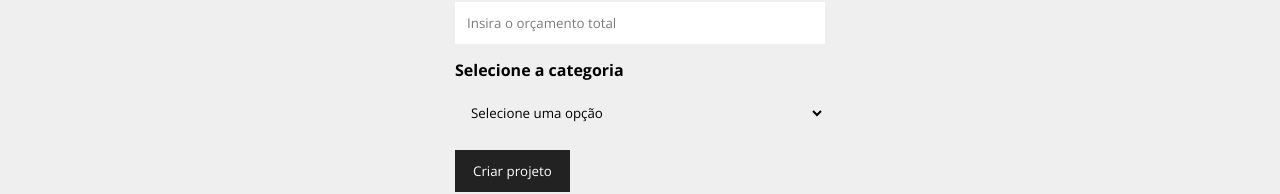
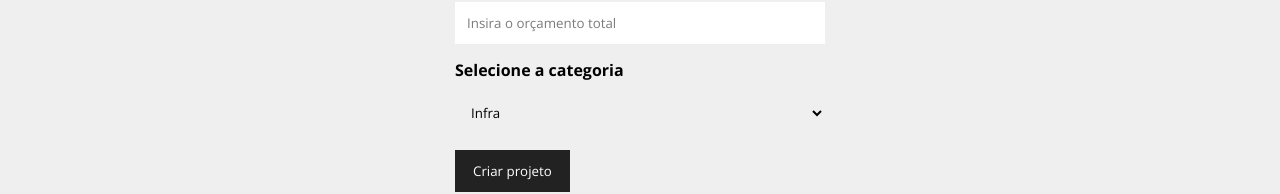
Before and after one commit to GabrielHCustodio/Empresa-gerenciadora-projetos, a React (Create React App) app: page /newproject in a window 1280 px wide. Shown: the part 349-543 px from the top of the page. Built offline with nearby package versions, Linux system fonts and the light colour scheme; data requests are answered from the project's data file.

Commit message:
Inserting the form data into the database via API.

```diff
--- a/db/db.json
+++ b/db/db.json
@@ -1,5 +1,17 @@
 {
-  "projects": [],
+  "projects": [
+    {
+      "name": "Pagina de vendas",
+      "budget": "5000",
+      "category": {
+        "id": "2",
+        "name": "Desenvolvimento"
+      },
+      "cost": 0,
+      "services": [],
+      "id": 1
+    }
+  ],
   "categories": [
     {
       "id": 1,
--- a/package.json
+++ b/package.json
@@ -10,7 +10,7 @@
     "react": "^18.2.0",
     "react-dom": "^18.2.0",
     "react-icons": "^4.7.1",
-    "react-router-dom": "^6.6.2",
+    "react-router-dom": "^6.7.0",
     "react-scripts": "5.0.1",
     "uuid": "^9.0.0",
     "web-vitals": "^2.1.4"
--- a/src/App.jsx
+++ b/src/App.jsx
@@ -1,4 +1,4 @@
-import { BrowserRouter as Router, Routes, Route, Link } from "react-router-dom";
+import { BrowserRouter as Router, Routes, Route } from "react-router-dom";
 
 import Company from "./pages/Company";
 import Contact from "./pages/Contact";
--- a/src/form/Select.jsx
+++ b/src/form/Select.jsx
@@ -4,8 +4,15 @@ const Select = ({ text, name, options, handleOnChange, value }) => {
   return (
     <div className={styles.formControl}>
       <label htmlFor={name}>{text}</label>
-      <select name={name} id={name}>
-        <option selected disabled>Selecione uma opção</option>
+      <select
+        name={name}
+        id={name}
+        onChange={handleOnChange}
+        value={value || ""}
+      >
+        <option disabled>
+          Selecione uma opção
+        </option>
         {options.map((option) => (
           <option value={option.id} key={option.id}>
             {option.name}
--- a/src/pages/NewProject.jsx
+++ b/src/pages/NewProject.jsx
@@ -1,15 +1,38 @@
+import { useNavigate } from "react-router-dom";
+
 import ProjectForm from "../project/ProjectForm";
 
-import styles from "./NewProject.module.css"
+import styles from "./NewProject.module.css";
 
 const NewProject = () => {
+  const history = useNavigate();
+
+  const createPost = (project) => {
+    project.cost = 0;
+    project.services = [];
+
+    fetch("http://localhost:5000/projects", {
+      method: "POST",
+      headers: { "Content-type": "application/json" },
+      body: JSON.stringify(project),
+    })
+      .then((resp) => resp.json())
+      .then((data) => {
+        console.log(data);
+        history("/projects",  { message: 'Projeto criado com suceso'});
+      })
+      .catch((err) => {
+        console.log(err);
+      });
+  };
+
   return (
     <div className={styles.newProjectContainer}>
       <h1>Criar projeto</h1>
       <p>Crie o projeto para depois adicionar os serviços</p>
-            <ProjectForm btnText="Criar projeto"/>
+      <ProjectForm btnText="Criar projeto" handleSubmit={createPost} />
     </div>
   );
-}
+};
 
 export default NewProject;
--- a/src/project/ProjectForm.jsx
+++ b/src/project/ProjectForm.jsx
@@ -6,8 +6,10 @@ import SubmitButton from "../form/SubmitButton";
 
 import styles from "./ProjectForm.module.css";
 
-const ProjectForm = ({ btnText }) => {
+const ProjectForm = ({ btnText, handleSubmit, projectData }) => {
   const [categories, setCategories] = useState([]);
+
+  const [project, setProject] = useState(projectData || {});
 
   useEffect(() => {
     fetch("http://localhost:5000/categories", {
@@ -25,24 +27,49 @@ const ProjectForm = ({ btnText }) => {
       });
   }, []);
 
+  const submit = (e) => {
+    e.preventDefault();
+    handleSubmit(project);
+  };
+
+  const handleChange = (e) => {
+    setProject({ ...project, [e.target.name]: e.target.value });
+  };
+
+  const handleCategory = (e) => {
+    setProject({
+      ...project,
+      category: {
+        id: e.target.value,
+        name: e.target.options[e.target.selectedIndex].text,
+      },
+    });
+  };
+
   return (
-    <form className={styles.form}>
+    <form onSubmit={submit} className={styles.form}>
       <Input
         type="text"
         text="Nome do projeto"
         name="name"
         placeholder="Insira o nome do projeto"
+        handleOnChange={handleChange}
+        value={project.name ? project.name : ""}
       />
       <Input
         type="number"
         text="Orçamento do projeto"
         name="budget"
         placeholder="Insira o orçamento total"
+        handleOnChange={handleChange}
+        value={project.budget ? project.budget : ""}
       />
       <Select
         name="category_id"
         text="Selecione a categoria"
         options={categories}
+        handleOnChange={handleCategory}
+        value={project.category ? project.category.id : ""}
       />
       <SubmitButton text={btnText} />
     </form>
```
Also changed, not shown: 1 other file (tests, documents, lock files or other folders). Lines whose indentation alone changed are shown as unchanged.
